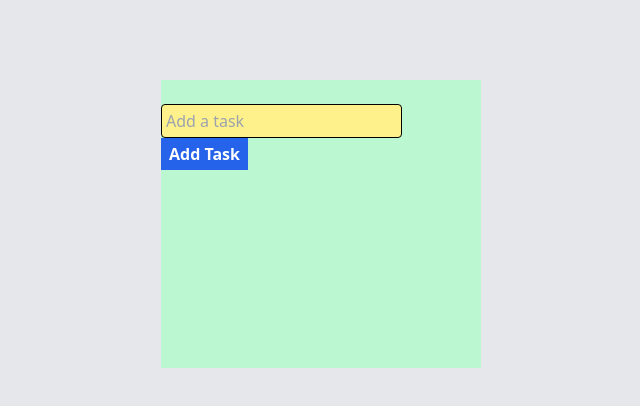
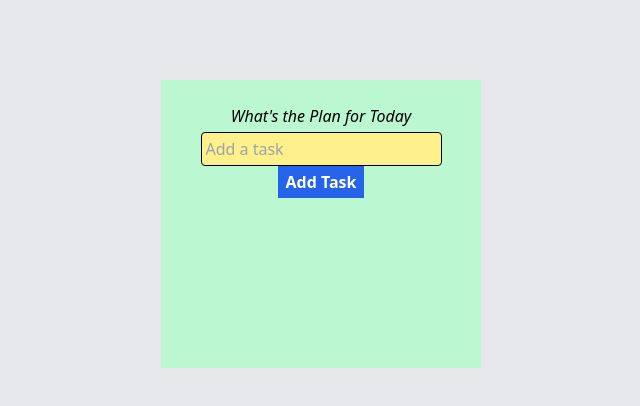
Before and after one commit to EbvidPro/To-do-App, a Next.js app: page / in a window 1280 px wide. Shown: the top 406 px of the page, without its empty margins (319-959 px from the left). Built offline with nearby package versions, Linux system fonts and the light colour scheme.

Commit message:
Adding some functionalities

```diff
--- a/components/TodoForm.js
+++ b/components/TodoForm.js
@@ -1,15 +1,34 @@
-import React from 'react'
+import React, { useRef } from 'react'
 import { useState } from 'react'
+import TodoList from './TodoList';
 
-function TodoForm() {
+function TodoForm({ onSubmit }) {
     const [input, setInput] = useState([])
+    const todoNameRef = useRef()
+
+    function handleChange() {
+        setInput(todoNameRef.current.value);
+    }
+
+    const handleSubmit = e => {
+        /* Preventing the default action of the form from happening. */
+        e.preventDefault();
+        setInput("")
+        props.onSubmit({
+            id: Math.floor(Math.random() * 10000),
+            text: input
+        });
+    }
 
     return (
-        <form className='pt-6'>
+        <form className='pt-1' onSubmit={handleSubmit}>
+            {/* <TodoList todoList={input} /> */}
             <input type="text"
                 placeholder="Add a task"
                 value={input}
                 name="text"
+                ref={todoNameRef}
+                onChange={handleChange}
                 className="border border-black font-xl p-1 bg-yellow-200 rounded" />
             <button className="bg-blue-600 text-white font-bold py-1 px-2">Add Task</button>
         </form>
--- a/components/TodoList.js
+++ b/components/TodoList.js
@@ -1,18 +1,26 @@
-import React from 'react'
+import React, { useState } from 'react'
+import TodoForm from './TodoForm'
 
-export default function TodoList({ todoList }) {
+function TodoList() {
+    const [todos, setTodos] = useState([])
+
+    const addTodo = todo => {
+        if (!todo.text || /^\s*$/.test(todo.text)) {
+            return
+        }
+
+        const newTodo = [todo, ...todos]
+
+        setTodos(newTodo)
+        console.log(...todos)
+    }
+
     return (
-        <div>
-            {todoList.map(todo => {
-                return (
-                    <div key={todo.id}>
-                        <label>
-                            <input type='checkbox' />
-                            {todo.name}
-                        </label>
-                    </div>
-                )
-            })}
+        <div className='text-center italic pt-6'>
+            <h1>What&apos;s the Plan for Today</h1>
+            <TodoForm onSubmit={addTodo} />
         </div>
     )
 }
+
+export default TodoList
--- a/pages/index.js
+++ b/pages/index.js
@@ -3,7 +3,7 @@ import Image from 'next/image'
 import { useState, useRef, useEffect } from 'react'
 import TodoList from '../components/TodoList'
 import { v4 } from 'uuid';
-import TodoForm from '../components/TodoForm';
+
 
 
 const LOCAL_STORAGE_KEY = 'todoApp.todo'
@@ -40,7 +40,7 @@ export default function Home() {
         <meta name="description" content="To Do list " />
       </Head>
       <main className="flex justify-center max-h-fit h-72 bg-green-200 m-auto xl:w-1/4 md:w-2/4 w-4/5 ">
-        <TodoForm />
+        <TodoList />
       </main>
       {/* <main className='pb-24'>
         <TodoList todoList={todo} />
```
